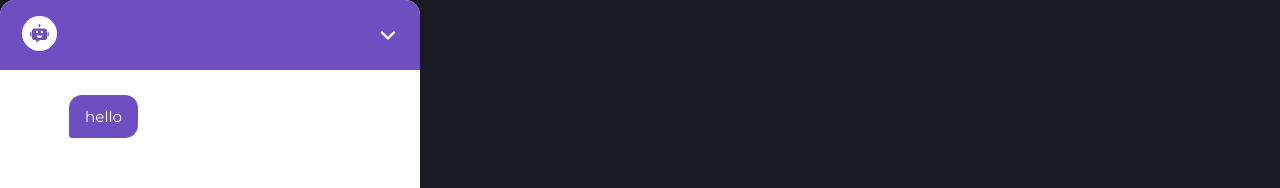
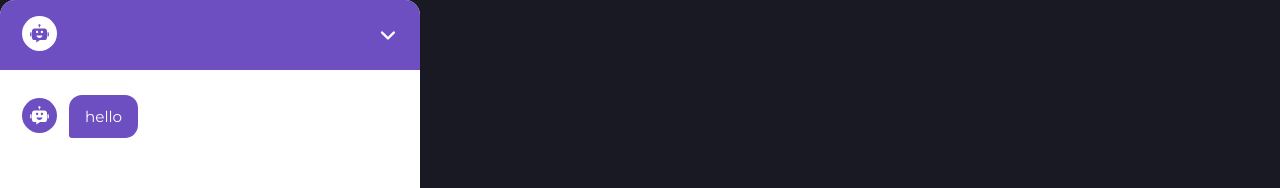
Before and after one commit to amr-abd-alhameed/engali, a React (Create React App) app: page / in a window 1280 px wide. Shown: the top 188 px of the page. Built offline with nearby package versions, Linux system fonts and the light colour scheme; the HTML template or start-up script is replaced by a standard one.

Commit message:
adding some styles

```diff
--- a/src/components/chat/ChatMessage.jsx
+++ b/src/components/chat/ChatMessage.jsx
@@ -6,7 +6,7 @@ const ChatMessage = ({ index, chat }) => {
     <div
       className={`message ${chat.role === "model" ? "bot" : "user"}-message`}
     >
-      {chat.role === "model" && <ChatPotIcon />}
+      {chat.role === "model" && <ChatPotIcon classA={"svg"} />}
       <p className="message-text">hello</p>
     </div>
   );
--- a/src/components/chat/ChatPotIcon.jsx
+++ b/src/components/chat/ChatPotIcon.jsx
@@ -1,9 +1,9 @@
 import React from "react";
 
-const ChatPotIcon = () => {
+const ChatPotIcon = ({classA}) => {
   return (
     <svg
-    className="SVG"
+    className={classA}
       xmlns="http://www.w3.org/2000/svg"
       width="50"
       height="50"
--- a/src/components/chat/ChatWrapper.jsx
+++ b/src/components/chat/ChatWrapper.jsx
@@ -10,13 +10,13 @@ const ChatWrapper = () => {
       <div className="chatbot-popup">
         <div className="chat-header">
           <div className="headerInfo">
-            <ChatPotIcon />
+            <ChatPotIcon classA={"SVG"} />
           </div>
           <button className="material-symbols-rounded">keyboard_arrow_down</button>
         </div>
         <div className="chat-body">
           <div className="message bot-message">
-            <ChatPotIcon />
+            <ChatPotIcon classA={"svg"} />
             <p className="message-text">hello</p>
           </div>
           {chatHistory.map((chat, index) => (
--- a/src/index.css
+++ b/src/index.css
@@ -92,15 +92,16 @@ body {
   gap: 12px;
   align-items: center;
 }
-.chat-body .message svg {
+.chat-body .message .svg {
   height: 35px;
   width: 35px;
   padding: 6px;
   flex-shrink: 0;
   fill: #fff;
   margin-bottom: 2px;
-  background: #fff;
+  background: #6d4fc2;
   border-radius: 50%;
+  /* fill: #6d4fc2; */
 }
 .chat-body .message .message-text {
   padding: 12px 16px;
@@ -108,6 +109,7 @@ body {
   word-wrap: break-word;
   white-space: pre-line;
   font-size: 0.95rem;
+  background: #6d4fc2;
 }
 .chat-body .bot-message .message-text {
   background: #f6f2ff;
```
